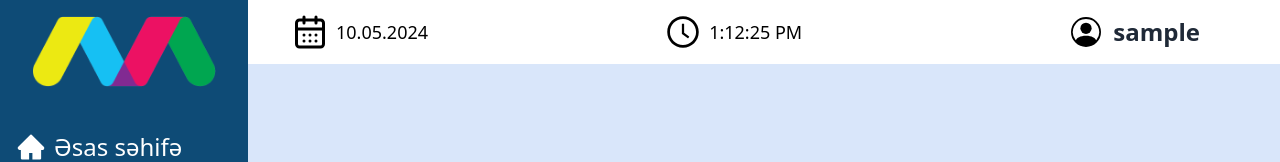
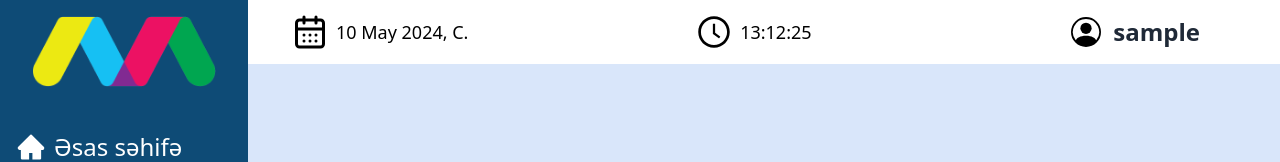
Before and after one commit to muradnuriyev/diag-device, a React (Vite) app in the folder project/diagnostic-ui/: page /auth in a window 1280 px wide. Shown: the top 162 px of the page. Built offline with nearby package versions, Linux system fonts and the light colour scheme; sample sign-in values are in the browser's storage.

Commit message:
change current time to 24h format

```diff
--- a/project/diagnostic-ui/src/layouts/AuthLayout/components/CurrentDate.tsx
+++ b/project/diagnostic-ui/src/layouts/AuthLayout/components/CurrentDate.tsx
@@ -1,11 +1,11 @@
 import { useEffect, useState } from "react";
-import { LuCalendarDays } from "react-icons/lu"
+import { LuCalendarDays } from "react-icons/lu";
+import { format } from "date-fns";
+import { az } from "date-fns/locale/az";
 
 const CurrentDate = () => {
-    const getDate = () => new Date()
-        .toLocaleDateString("en-GB", { day: '2-digit', month: '2-digit', year: 'numeric' })
-        .replace(/\//g, '.')
-
+  const now = new Date();
+  const getDate = () => format(now, "d MMM yyyy, EEEEE", { locale: az });
   const [date, setDate] = useState(getDate());
 
   useEffect(() => {
@@ -23,6 +23,6 @@ const CurrentDate = () => {
       <p className="text-lg ml-2">{date}</p>
     </div>
   );
-}
+};
 
 export default CurrentDate;
--- a/project/diagnostic-ui/src/layouts/AuthLayout/components/CurrentTime.tsx
+++ b/project/diagnostic-ui/src/layouts/AuthLayout/components/CurrentTime.tsx
@@ -2,11 +2,11 @@ import { useEffect, useState } from 'react';
 import { AiOutlineClockCircle } from 'react-icons/ai'
 
 const CurrentTime = () => {
-    const [time, setTime] = useState(new Date().toLocaleTimeString());
+    const [time, setTime] = useState(new Date().toLocaleTimeString("az"));
 
     useEffect(() => {
         const interval = setInterval(() => {
-            setTime(new Date().toLocaleTimeString());
+            setTime(new Date().toLocaleTimeString("az"));
         }, 1000);
         return () => clearInterval(interval);
     }, []);
```
Lines whose indentation alone changed are shown as unchanged.
